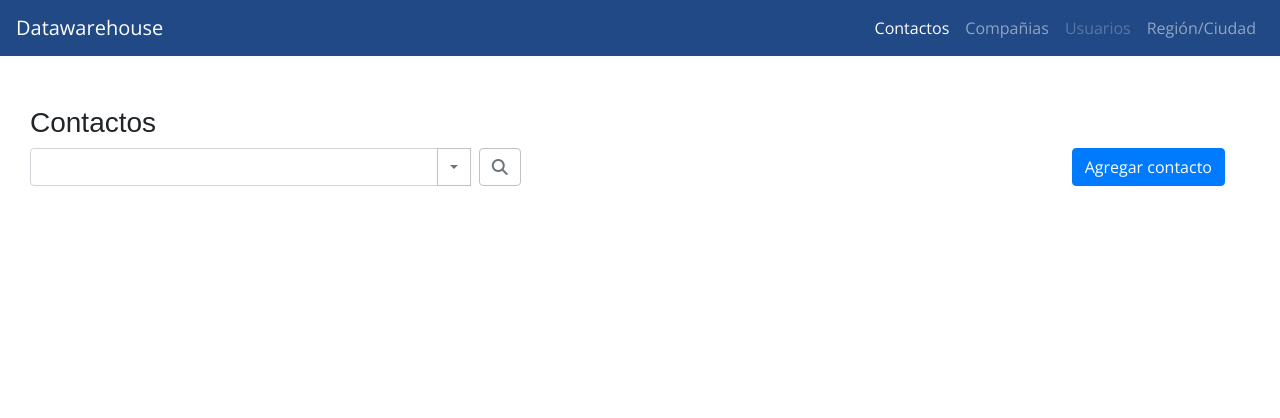
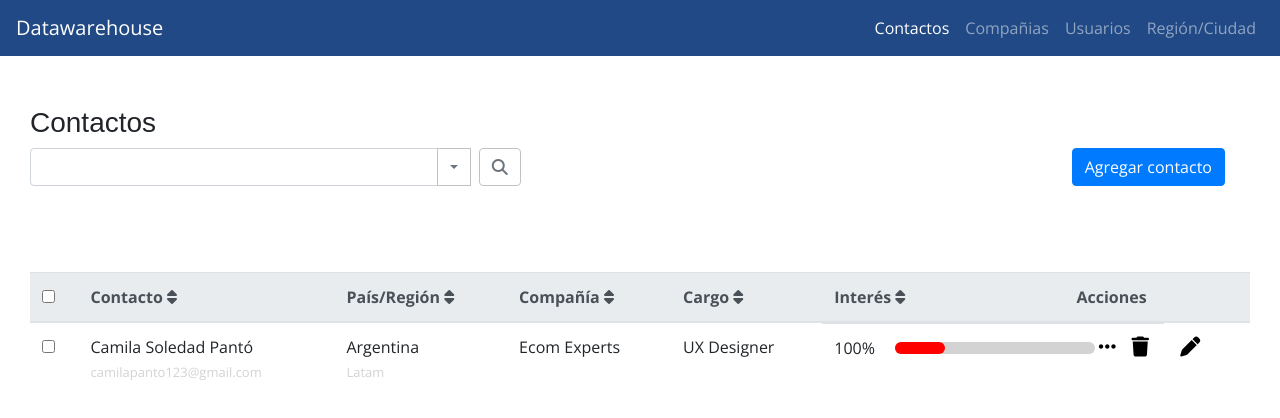
Before and after one commit to hernandba/datawarehouse, a plain HTML site: page frontend/contacts.html in a window 1280 px wide. Drawn offline with nearby package versions, Linux system fonts and the light colour scheme.

Commit message:
1v contacts view

```diff
--- a/frontend/contacts.html
+++ b/frontend/contacts.html
@@ -36,11 +36,9 @@
                 <li class="nav-item">
                     <a class="nav-link" href="./companies.html">Compañias</a>
                 </li>
-                <div class="nav-item">
-                    <li class="nav-item" id="nav-users">
-                        <a class="nav-link disabled" href="./users.html" id="tab_usuarios">Usuarios</a>
-                    </li>
-                </div>
+                <li class="nav-item" id="nav-users">
+                    <a class="nav-link" href="./users.html">Usuarios</a>
+                </li>
                 <li class="nav-item">
                     <a class="nav-link" href="./regions.html">Región/Ciudad</a>
                 </li>
@@ -218,26 +216,29 @@
             <form class="">
                 <div class="row justify-content-between">
                     <div class="form-group input-group col-sm-5">
-                        <input id="inputSearch" type="text" class="form-control" aria-label="Text input with dropdown button">
+                        <input id="inputSearch" type="text" class="form-control"
+                            aria-label="Text input with dropdown button">
                         <div class="input-group-append">
                             <button class="btn btn-outline-secondary dropdown-toggle" type="button"
                                 data-toggle="dropdown" aria-haspopup="true" aria-expanded="false"></button>
                             <div class="dropdown-menu dropdown-menu-right col-sm-10 px-4 py-4">
                                 <form class="px-4 py-5">
                                     <div class="form-group row">
-                                        <label for="inputSearchName" class="col-sm-5 col-form-label">Nombre del contacto</label>
+                                        <label for="inputSearchName" class="col-sm-5 col-form-label">Nombre del
+                                            contacto</label>
                                         <div class="col-sm-7">
-                                          <input type="text" class="form-control" id="inputSearchName">
+                                            <input type="text" class="form-control" id="inputSearchName">
                                         </div>
-                                      </div>
+                                    </div>
                                     <div class="form-group row">
                                         <label for="inputSearchRole" class="col-sm-5 col-form-label">Cargo</label>
                                         <div class="col-sm-7">
-                                          <input type="text" class="form-control" id="inputSearchRole">
+                                            <input type="text" class="form-control" id="inputSearchRole">
                                         </div>
                                     </div>
                                     <div class="form-group row">
-                                        <label for="inputSearchRegion" class="col-sm-5 col-form-label">País/Región</label>
+                                        <label for="inputSearchRegion"
+                                            class="col-sm-5 col-form-label">País/Región</label>
                                         <div class="col-sm-7">
                                             <select id="inputSearchRegion" class="form-control">
                                                 <option selected>Todos</option>
@@ -255,7 +256,8 @@
                                         </div>
                                     </div>
                                     <div class="form-group row">
-                                        <label for="inputSearchChannelFav" class="col-sm-5 col-form-label">Canal Favorito</label>
+                                        <label for="inputSearchChannelFav" class="col-sm-5 col-form-label">Canal
+                                            Favorito</label>
                                         <div class="col-sm-7">
                                             <select id="inputSearchChannelFav" class="form-control">
                                                 <option selected>Cualquiera</option>
@@ -279,7 +281,8 @@
                                 </form>
                             </div>
                         </div>
-                        <button id="btnSearchContact" type="button" class="btn btn-outline-secondary ml-2"><i class="fas fa-search"></i></button>
+                        <button id="btnSearchContact" type="button" class="btn btn-outline-secondary ml-2"><i
+                                class="fas fa-search"></i></button>
                     </div>
 
                     <div class="form-group col-md-2">
@@ -289,6 +292,59 @@
                 </div>
             </form>
         </header>
+
+        <table class="table-general table-contacts table table-hover">
+            <thead class="thead-light">
+                <tr>
+                    <th scope="col"><input class="" type="checkbox" value="" id="check-allContacts"></th>
+                    <th scope="col">Contacto <i class="fas fa-sort"></i></th>
+                    <th scope="col">País/Región <i class="fas fa-sort"></i></th>
+                    <th scope="col">Compañía <i class="fas fa-sort"></i></th>
+                    <th scope="col">Cargo <i class="fas fa-sort"></i></th>
+                    <th scope="col">Interés <i class="fas fa-sort"></i></th>
+                    <th scope="col">Acciones</th>
+                </tr>
+            </thead>
+            <tbody>
+                <tr class="contact-info">
+                    <th scope="row">
+                        <input class="contact-check" type="checkbox" value="" id="">
+                    </th>
+                    <td class="contact-name">
+                        <span class="contact-fullname">Camila Soledad Pantó</span>
+                        <br>
+                        <span class="contact-email field-subinfo">camilapanto123@gmail.com</span>
+                    </td>
+                    <td class="contact-location">
+                        <span class="contact-country">Argentina</span>
+                        <br>
+                        <span class="contact-region field-subinfo">Latam</span>
+                    </td>
+                    <td class="contact-company">Ecom Experts</td>
+                    <td class="contact-role">UX Designer</td>
+                    <td class="contact-interest">
+                        <span class="contact-interest-number">100%</span>
+                        <div class="contact-interest-holder">
+                            <div class="contact-interest-ruler"></div>
+                        </div>
+                    </td>
+                    <td class="field-actions">
+                        <div class="field-actions-container">
+                            <button class="field-actions-display icon-button">
+                                <i class="fas fa-ellipsis-h fa-lg"></i>
+                            </button>
+                            <div class="field-actions-buttons">
+                                <button class="field-erase icon-button"><i class="fas fa-trash fa-lg"></i></button>
+                                <button class="field-edit icon-button" data-toggle="modal"
+                                    data-target="#create-contact-modal">
+                                    <i class="fas fa-pen fa-lg"></i>
+                                </button>
+                            </div>
+                        </div>
+                    </td>
+                </tr>
+            </tbody>
+        </table>
 
     </div>
 
--- /dev/null
+++ b/frontend/styles/base/_header.scss
@@ -0,0 +1,3 @@
+header{
+    margin-bottom: 70px;
+}
--- /dev/null
+++ b/frontend/styles/base/_icon_button.scss
@@ -0,0 +1,4 @@
+.icon-button{
+    border: none;
+    background-color:transparent;
+}
--- a/frontend/styles/base/_main_base.scss
+++ b/frontend/styles/base/_main_base.scss
@@ -1,4 +1,7 @@
 @import 'fonts';
 @import 'colors';
+@import 'icon_button';
+@import 'table_general';
+@import 'header';
 @import 'normalize';
 @import 'spacer';
--- /dev/null
+++ b/frontend/styles/base/_table_general.scss
@@ -0,0 +1,20 @@
+.table-general {
+    .field-subinfo {
+        color: lightgray;
+        font-size: small;
+    }
+
+    .field-actions{
+        .field-actions-container{
+            display: flex;
+            justify-content: center;
+            align-items: center;
+
+            .field-actions-buttons{
+                display: flex;
+                width: 100px;
+                justify-content: space-around;
+            }
+        }
+    }
+}
--- a/frontend/styles/contacts/_main_contacts.scss
+++ b/frontend/styles/contacts/_main_contacts.scss
@@ -1 +1,2 @@
-@import 'contacts_modal'
+@import 'modal_contacts';
+@import 'table_contacts';
--- /dev/null
+++ b/frontend/styles/contacts/_table_contacts.scss
@@ -0,0 +1,22 @@
+.table-general {
+    .contact-interest{
+        display: flex;
+        align-items: center;
+        margin-right: -100px;
+
+        .contact-interest-holder{
+            width: 200px;
+            height: 12px;
+            margin-left: 20px;
+            border-radius: 10px;
+            background-color: lightgrey;
+
+            .contact-interest-ruler{
+                width: 50px;
+                height: 12px;
+                border-radius: 10px;
+                background-color: red;
+            }
+        }
+    }
+}
--- a/frontend/styles/main.scss
+++ b/frontend/styles/main.scss
@@ -1,5 +1,6 @@
 @import 'base/main_base';
 @import 'contacts/main_contacts';
+@import 'users/main_users';
 
 
 .displaynone {
@@ -12,17 +13,6 @@
 
 .title {
     font-family: $font2;
-}
-
-.titleCompany {
-    padding-top: 30px;
-    font-family: $font2;
-    text-align: center;
-}
-
-.buscar {
-    background-color: $color2;
-    color: $color1
 }
 
 .btn-outline-secondary {
--- /dev/null
+++ b/frontend/styles/users/_header_users.scss
@@ -0,0 +1,4 @@
+.header-users{
+    display: flex;
+    justify-content: space-between;
+}
--- /dev/null
+++ b/frontend/styles/users/_main_users.scss
@@ -0,0 +1 @@
+@import 'header_users'
```
Also changed, not shown: frontend/styles/contacts/_modal_contacts.scss (renamed from frontend/styles/contacts/_contacts_modal.scss), frontend/styles/main.css, 1 other file.
